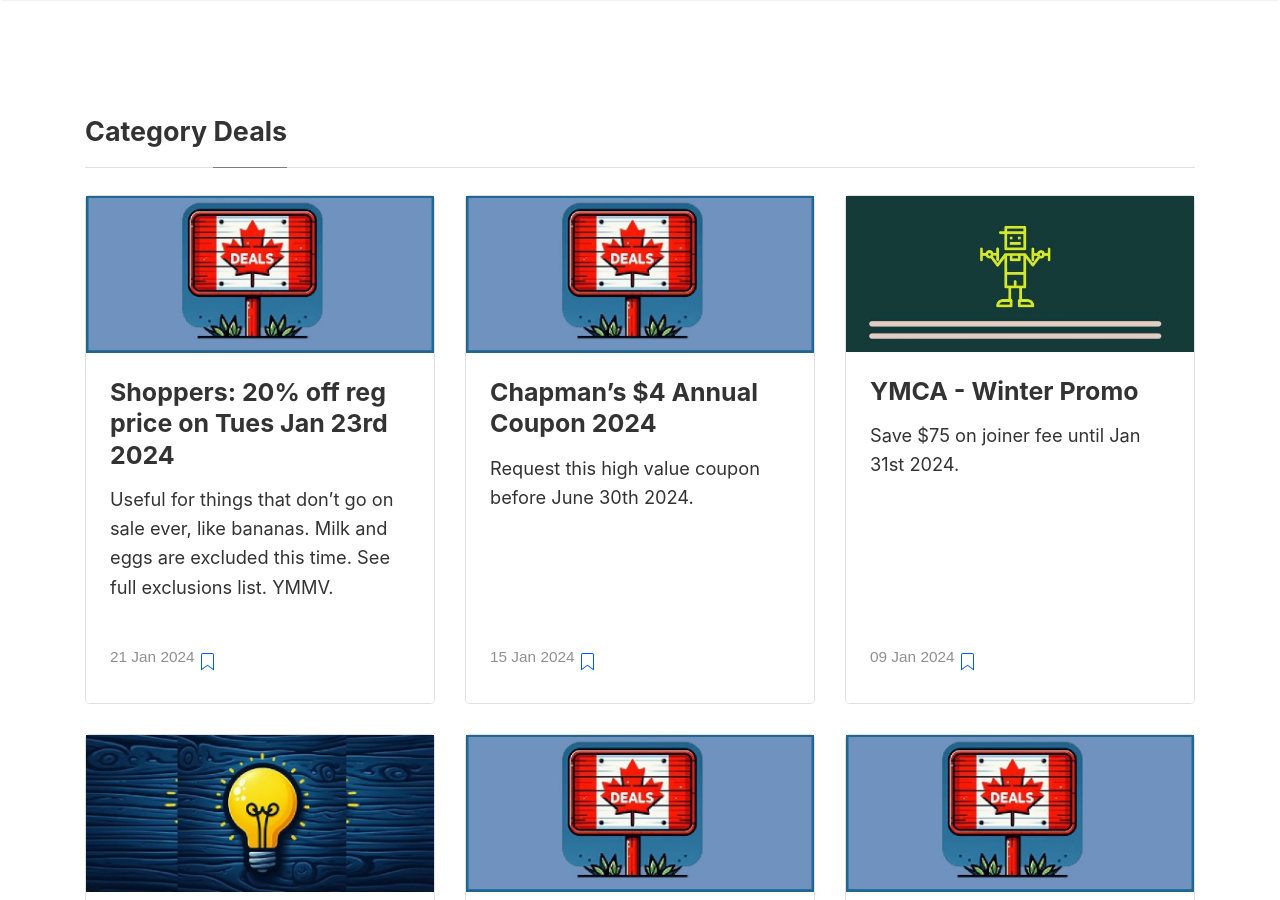
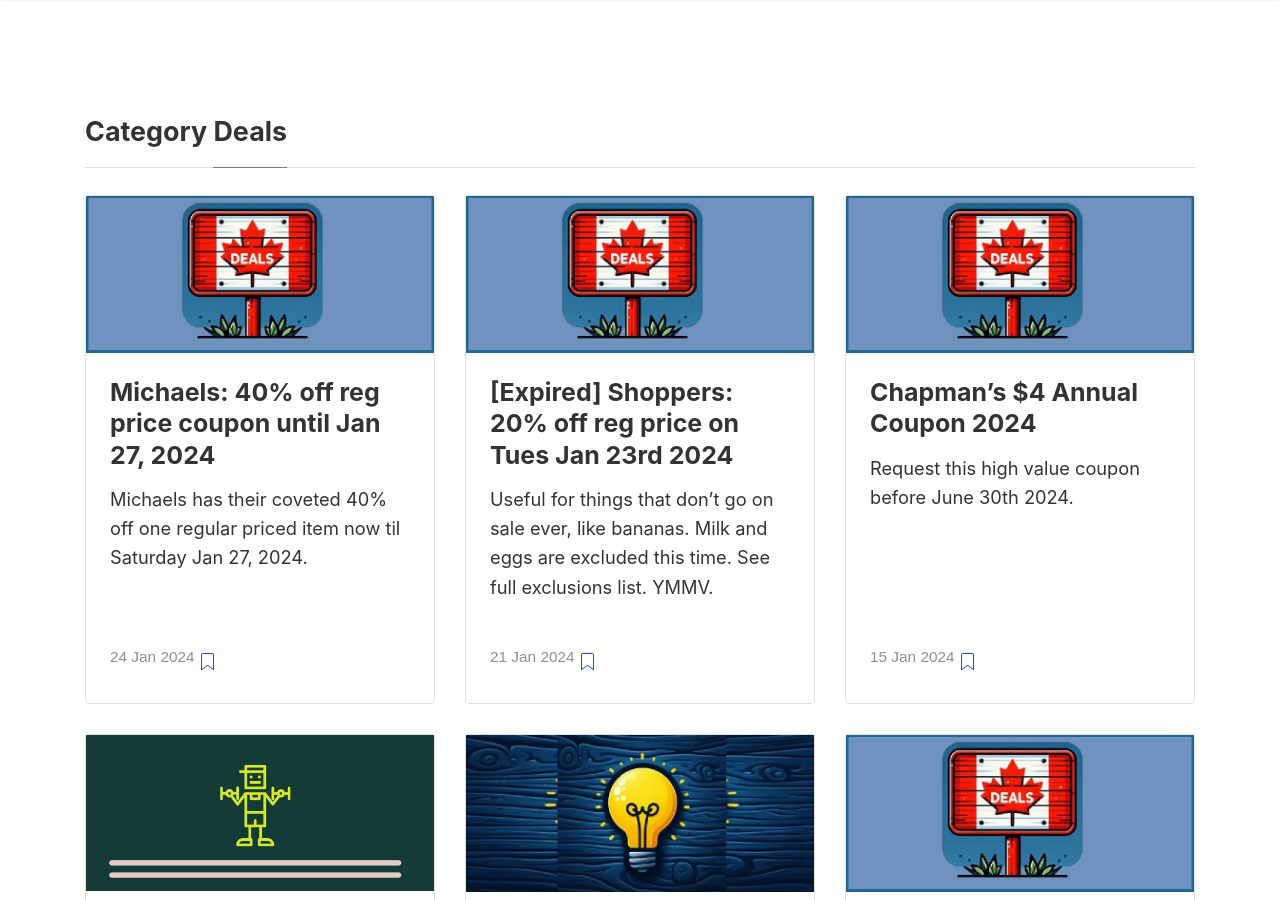
Before and after one commit to thingsthatdothings/thingsthatdothings.github.io, a Jekyll site: the page built from _pages/categories.md, in a window 1280 px wide and 900 px high. Built offline with Jekyll 4.4.1, drawn with Linux system fonts in a browser that asks for light colours; nearby versions of some CDN libraries.

Commit message:
add post

```diff
--- a/_posts/2024-01-21-shoppers-coupon.md
+++ b/_posts/2024-01-21-shoppers-coupon.md
@@ -1,10 +1,9 @@
 ---
 layout: post
-title:  "Shoppers: 20% off reg price on Tues Jan 23rd 2024"
+title:  "[Expired] Shoppers: 20% off reg price on Tues Jan 23rd 2024"
 categories: [ deals ]
 image: assets/images/deals.jpg
 comments: false
-featured: true
 ---
 
 Useful for things that don't go on sale ever, like bananas.  Milk and eggs are excluded this time. See full exclusions list. YMMV.
--- /dev/null
+++ b/_posts/2024-01-24-michaels-coupon.md
@@ -0,0 +1,31 @@
+---
+layout: post
+title:  "Michaels: 40% off reg price coupon until Jan 27, 2024"
+categories: [ deals ]
+image: assets/images/deals.jpg
+comments: false
+---
+
+Michaels has their coveted 40% off one regular priced item now til Saturday Jan 27, 2024.
+
+You can use it once per day, but if you need to get more than 1 item, go again the next day.  Or, bring a friend to do a separate transaction.
+
+If you can't think of anything to buy, there's always gorilla glue or crazy glue.  Always handy to have a non dried up tube around the house.
+
+
+- (Michaels: 40% off reg price coupon)[https://canada.michaels.com/en/coupons]
+
+
+Restrictions:
+- Limit one coupon per product.
+- Limit one coupon of each type per day.
+- Limited to stock on hand. Void where prohibited.
+- Valid only in Canada.
+
+EXCLUSIONS:
+- Everyday Value program; clearance;
+- buy & get items; custom framing;
+- beverages & candy; books & magazines; classes;
+- gift cards; craft technology machines; Cricut,
+- Silhouette. Exclusions subject to change.
+- See Team Member for details.
```
